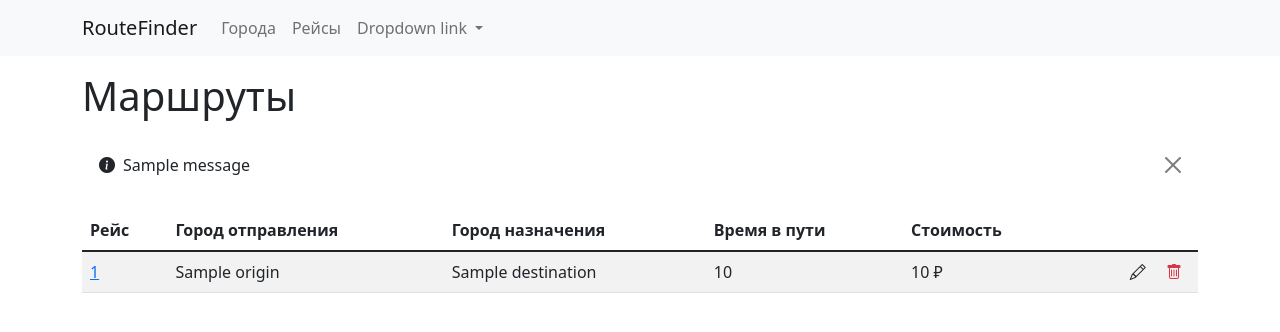
After one commit to suhanoves/route_finder, a Django app: template app/templates/routes/route_list.html in a window 1280 px wide. The commit adds this page. Shown: the top 332 px of the page. Run offline with Django 3.2, Linux system fonts and the light colour scheme; the template is opened without the code that fills it: most values are stand-ins (such as "Sample title", 1, 10 or a date in 2020); one stand-in notice (Sample message) is shown; data that the repository does not hold is empty; parts of the project's set-up code (start-up, migrations or seed data) failed here and were passed over; some libraries are stand-ins or nearby versions.

Commit message:
Add and change templates for Cities, Flights and Routes app

```diff
--- a/app/templates/cities/city_form.html
+++ b/app/templates/cities/city_form.html
@@ -1,4 +1,5 @@
 {% extends 'base.html' %}
+{% load crispy_forms_tags %}
 
 {% block title %}
     {% if not city %}
@@ -21,7 +22,7 @@
 
             <form method="post">
                 {% csrf_token %}
-                {{ form.as_p }}
+                {{ form|crispy }}
                 <button type="submit" class="btn btn-primary">
                     {% if not city %}
                         Создать город
--- a/app/templates/flights/flight_form.html
+++ b/app/templates/flights/flight_form.html
@@ -1,4 +1,5 @@
 {% extends 'base.html' %}
+{% load crispy_forms_tags %}
 
 {% block title %}
     {% if not flight %}
@@ -21,7 +22,7 @@
 
             <form method="post">
                 {% csrf_token %}
-                {{ form.as_p }}
+                {{ form|crispy }}
                 <button type="submit" class="btn btn-primary">
                     {% if not flight %}
                         Создать рейс
--- a/app/templates/routes/route_search.html
+++ b/app/templates/routes/homepage.html
@@ -6,9 +6,9 @@
 {% endblock title %}
 
 {% block content %}
-    <div class="row">
-        <div class="col">
-            {% crispy form  %}
+    <div class="row justify-content-center">
+        <div class="col-xs-12 col-sm-10 col-md-8 col-lg-6">
+            {% crispy form %}
         </div>
     </div>
 {% endblock content %}
--- /dev/null
+++ b/app/templates/routes/route_list.html
@@ -0,0 +1,70 @@
+{% extends 'base.html' %}
+{% load bootstrap_tags %}
+{% block title %}Список маршрутов{% endblock title %}
+
+{% block content %}
+    <div class="row my-3">
+        <div class="col d-flex align-items-center">
+            <h1 class="d-inline-block mb-0">Маршруты</h1>
+        </div>
+    </div>
+
+    <div class="row">
+        <div class="col">
+            {% if messages %}
+                {% for message in messages %}
+                    <div class="alert d-flex align-items-center alert-dismissible fade show alert-{{ message.extra_tags }}"
+                         role="alert">
+                        <div class="me-2">{% message_icon message.extra_tags %}</div>
+                        <div>{{ message }}</div>
+                        <button type="button" class="btn-close"
+                                data-bs-dismiss="alert"
+                                aria-label="Close"></button>
+                    </div>
+                {% endfor %}
+            {% endif %}
+
+            <table class="table table-striped">
+                <thead>
+                    <tr>
+                        <th>Рейс</th>
+                        <th>Город отправления</th>
+                        <th>Город назначения</th>
+                        <th>Время в пути</th>
+                        <th>Стоимость</th>
+                        <th></th>
+                    </tr>
+                </thead>
+                <tbody>
+                    {% for route in route_list %}
+                        <tr>
+                            <td>
+                                <a href="{{ route.get_absolute_url }}">{{ route.number }}</a>
+                            </td>
+                            <td>
+                                {{ route.origin }}
+                            </td>
+                            <td>
+                                {{ route.destination }}
+                            </td>
+                            <td>
+                                {{ route.duration }}
+                            </td>
+                            <td>
+                                {{ route.price }} ₽
+                            </td>
+                            <td class="text-end">
+                                <a class='text-dark d--inline-flex mx-2'
+                                   href="{% url 'routes:route_update' pk=route.pk %}"><i
+                                        class="bi bi-pencil"></i></a>
+                                <a class='text-danger d-inline-flex mx-2'
+                                   href="{% url 'routes:route_delete' pk=route.pk %}"><i
+                                        class="bi bi-trash"></i></a>
+                            </td>
+                        </tr>
+                    {% endfor %}
+                </tbody>
+            </table>
+        </div>
+    </div>
+{% endblock content %}
```
Also changed, not shown: app/templates/routes/found_routes.html (added, +29 -0 lines).
